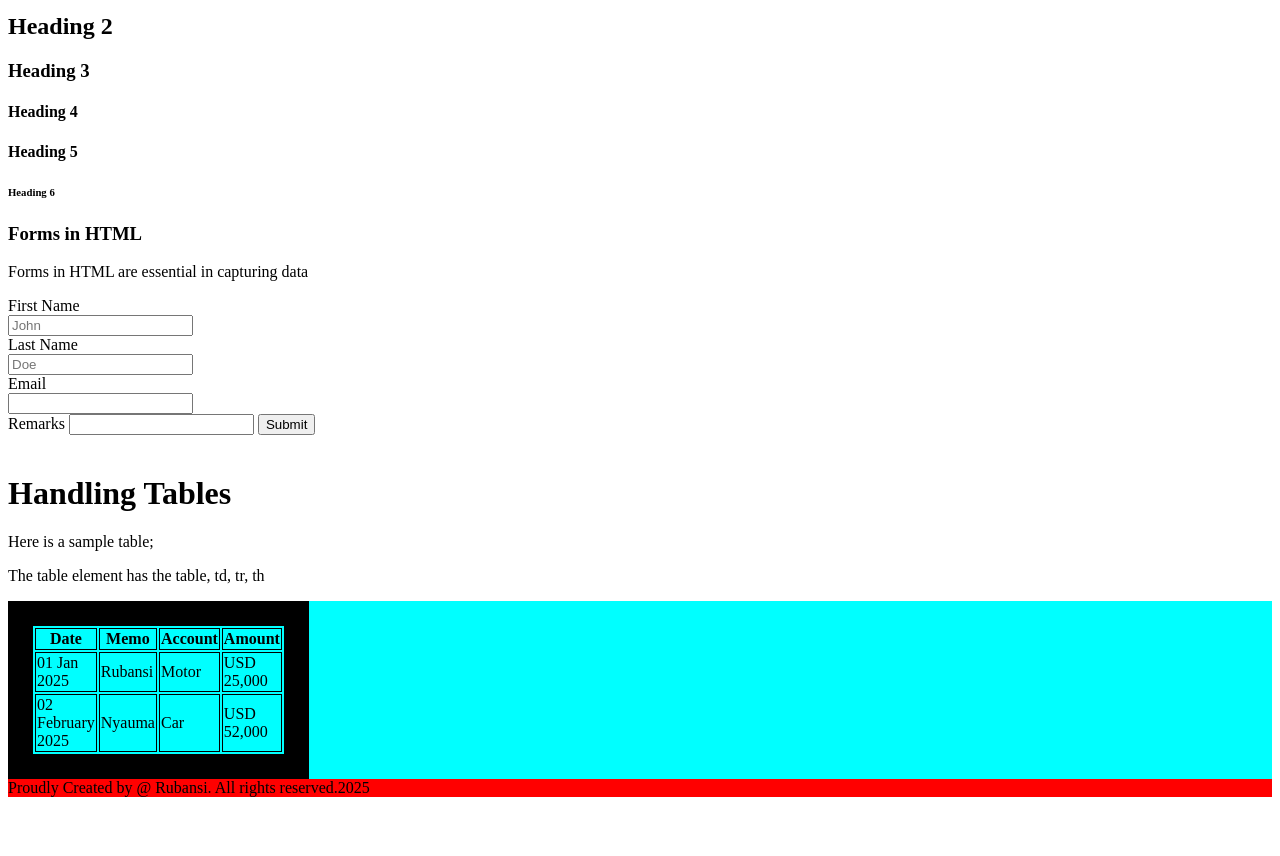
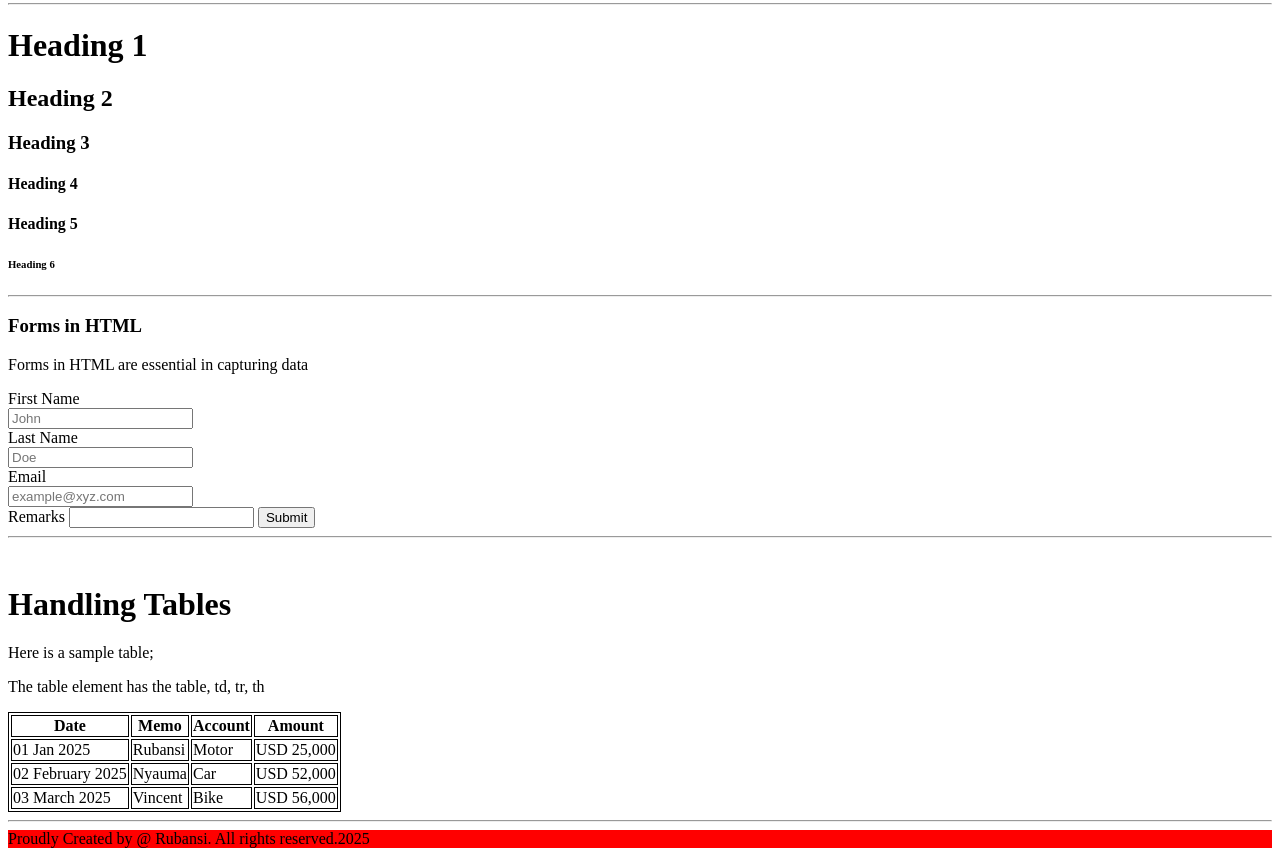
Before and after one commit to Rubansi/html, a plain HTML site: page index.html in a window 1280 px wide. Shown: the part 880-1736 px from the top of the page. Before the commit the page ends 1685 px from the top, so only its background shows below. Drawn offline with Linux system fonts and the light colour scheme.

Commit message:
Some minor changes

```diff
--- a/index.html
+++ b/index.html
@@ -6,7 +6,7 @@
     <title>Document</title>
     <style>
       table, th, td {
-         border: 1px solid black;
+         border: 1px solid;
       }
     </style>
 </head>
@@ -22,7 +22,7 @@
      <P>There are two types of lists; ourdere lists and unordered lists</P>
 
      <h2>Ordered Lists</h2>
-
+<hr>
      <!-- Ordered Lists -->
      <ol>
         <li>List </li>
@@ -31,7 +31,7 @@
         <li>List </li>
         <li>List </li>
      </ol>
-
+<hr>
         <!-- Unordered Lists -->
      <h2>Unorder Lists</h2>
      <ul>
@@ -41,7 +41,7 @@
         <li>List </li>
         <li>List </li>
      </ul>
-
+<hr>
      <!-- HTML Topics -->
 
      <h1>HTML Topics to learn</h1>
@@ -62,7 +62,7 @@
         <li>Media</li>
         <li>iframes</li>
        </ol>
-
+     <hr>
         <!-- Headings Elements -->
         <h1>Heading 1</h1>
         <h2>Heading 2</h2>
@@ -70,7 +70,7 @@
         <h4>Heading 4</h4>
         <h4>Heading 5</h4>
         <h6>Heading 6</h6>
-
+    <hr>
         <!-- Forms -->
          <h3>Forms in HTML</h3>
          <p>Forms in HTML are essential in capturing data</p>
@@ -84,7 +84,7 @@
             <!-- Capture Emails -->
 
              <label for="">Email</label><br>
-             <input type="email"><br>
+             <input type="email" placeholder="example@xyz.com"><br>
              <label for="">Remarks</label>
              <input type="text">
               <input type="submit"><br>   <!-- Submit Button -->
@@ -92,14 +92,14 @@
 
 
 
-
+         <hr>
         <!-- Tables -->
          <br>
          <h1>Handling Tables</h1>
          <p>Here is a sample table;</p>
          <p>The table element has the table, td, tr, th</p>
-         <div style="background-color: aqua;">
-         <table style="width: 100px; border-width: 25px;">
+
+         <table>
             <tr>
                <th>Date</th>
                <th>Memo</th>
@@ -119,9 +119,14 @@
                <td>Car</td>
                <td>USD 52,000</td>
             </tr>
+            <tr>
+               <td>03 March 2025</td>
+               <td>Vincent</td>
+               <td>Bike</td>
+               <td>USD 56,000</td>
+            </tr>
          </table>
-      </div>
-
+   <hr>
    <footer style="background-color: red;">
       Proudly Created by @ Rubansi. All rights reserved.2025
    </footer>
```
